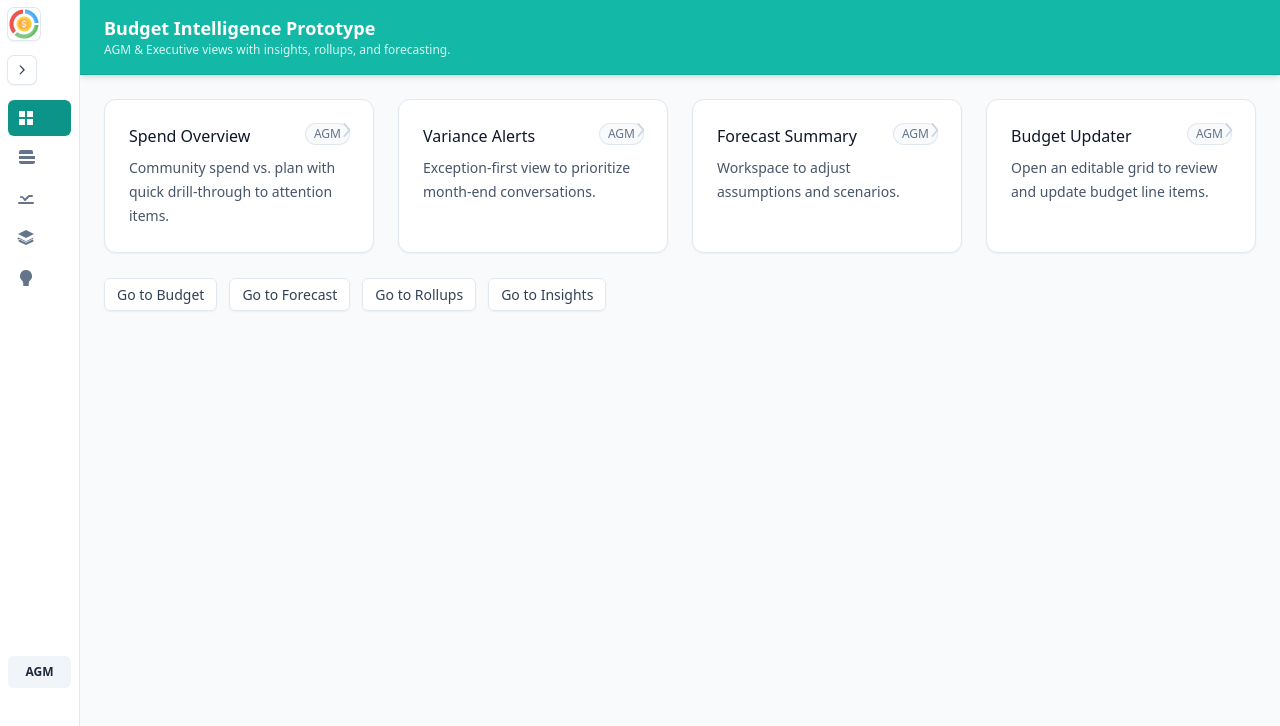
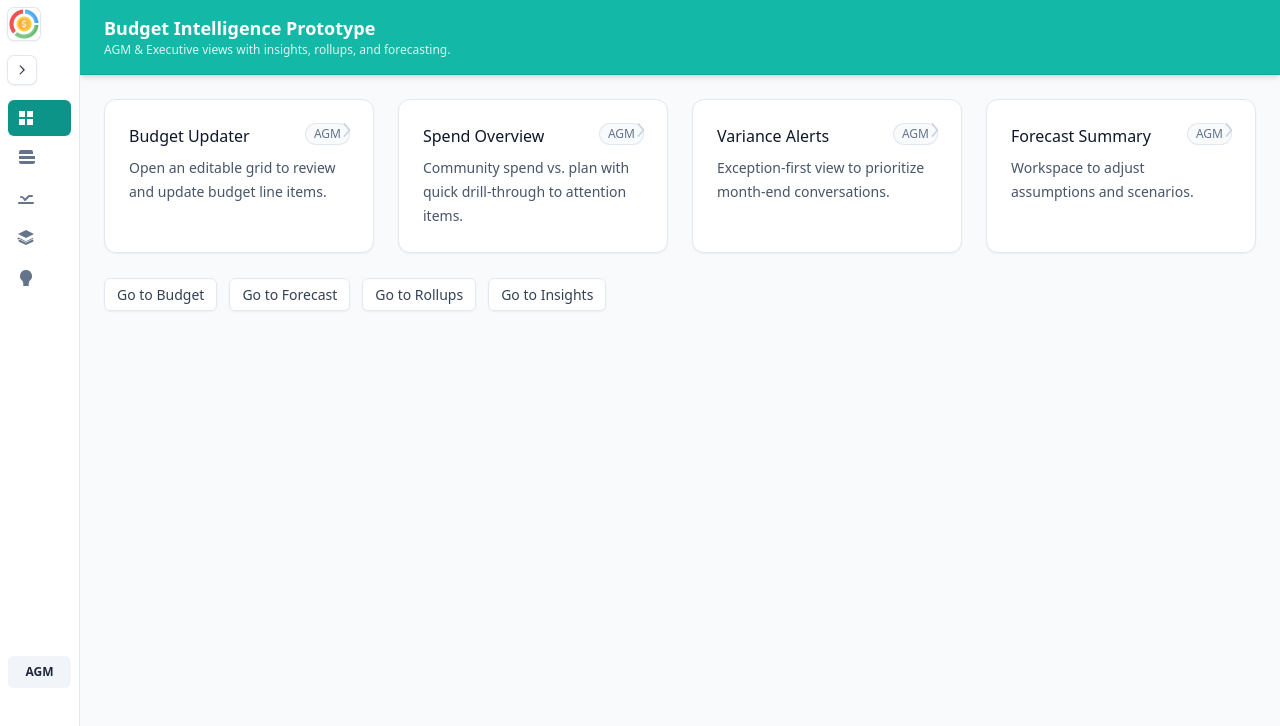
Before and after one commit to Integracarejj/BusIntell, a Next.js app: page / in a window 1280 px wide. Shown: the top 726 px of the page. Built offline with nearby package versions, Linux system fonts and the light colour scheme.

Commit message:
added budget updater card

```diff
--- a/app/page.tsx
+++ b/app/page.tsx
@@ -18,6 +18,14 @@ type Card = {
 };
 
 const cards: Card[] = [
+    {
+        title: "Budget Updater",
+        description:
+            "Open an editable grid to review and update budget line items.",
+        href: "/agm/budget",
+        badge: "AGM",
+        testId: "card-budget",
+    },
     {
         title: "Spend Overview",
         description:
@@ -41,14 +49,7 @@ const cards: Card[] = [
         badge: "AGM",
         testId: "card-forecast",
     },
-    {
-        title: "Budget Updater",
-        description:
-            "Open an editable grid to review and update budget line items.",
-        href: "/agm/budget",
-        badge: "AGM",
-        testId: "card-budget",
-    },
+
 ];
 
 export default function Page() {
```
